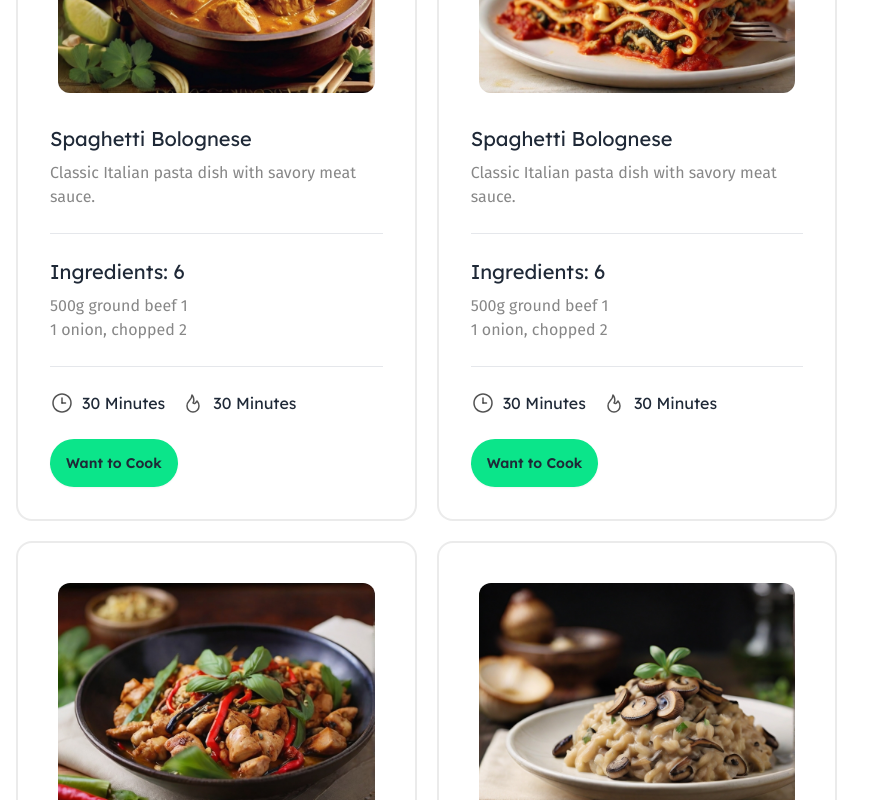
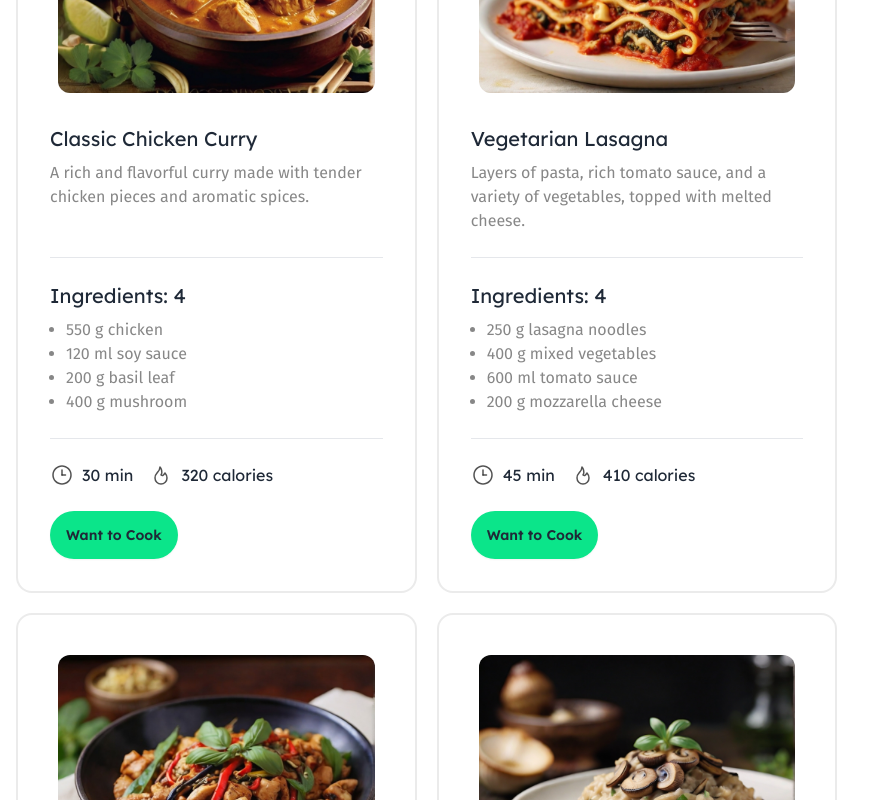
Before and after one commit to safin878/Calori_Recipe_Project, a React (Vite) app: page / in a window 1280 px wide. Shown: the part 1060-1860 px from the top of the page, without its empty margins (0-884 px from the left). Built offline with nearby package versions, Linux system fonts and the light colour scheme.

Commit message:
API implement on UI

```diff
--- a/src/components/Cards.jsx
+++ b/src/components/Cards.jsx
@@ -1,30 +1,38 @@
 const Card = ({ item }) => {
-  const { recipe_image } = item;
+  const {
+    recipe_image,
+    recipe_name,
+    short_description,
+    ingredients,
+    preparing_time,
+    calories,
+  } = item;
   return (
     <div className="card w-full bg-base-100 border-[#8787872A] border-2">
       <figure className="px-10 pt-10">
         <img src={recipe_image} alt="Shoes" className="rounded-xl" />
       </figure>
       <div className="card-body">
-        <h2 className="text-xl">Spaghetti Bolognese</h2>
-        <p className="font-fira text-[#878787]">
-          Classic Italian pasta dish with savory meat sauce.
-        </p>
+        <h2 className="text-xl">{recipe_name}</h2>
+        <p className="font-fira text-[#878787]">{short_description}</p>
         <hr className="my-4" />
-        <h3 className="text-xl">Ingredients: 6</h3>
+        <h3 className="text-xl">Ingredients: {ingredients.length}</h3>
         <ul className="font-fira text-[#878787]">
-          <li>500g ground beef 1</li>
-          <li>1 onion, chopped 2</li>
+          {ingredients.map((item, index) => (
+            <li className="list-disc ml-4" key={index}>
+              {item}
+            </li>
+          ))}
         </ul>
         <hr className="my-4" />
         <div className="md:flex items-center gap-4 mb-4">
           <div className="flex items-center gap-2">
             <img src="./clock.svg" alt="" />
-            <h4>30 Minutes</h4>
+            <h4>{preparing_time}</h4>
           </div>
           <div className="flex items-center gap-2">
             <img src="./calorie.svg" alt="" />
-            <h4>30 Minutes</h4>
+            <h4>{calories}</h4>
           </div>
         </div>
         <div className="card-actions">
```
